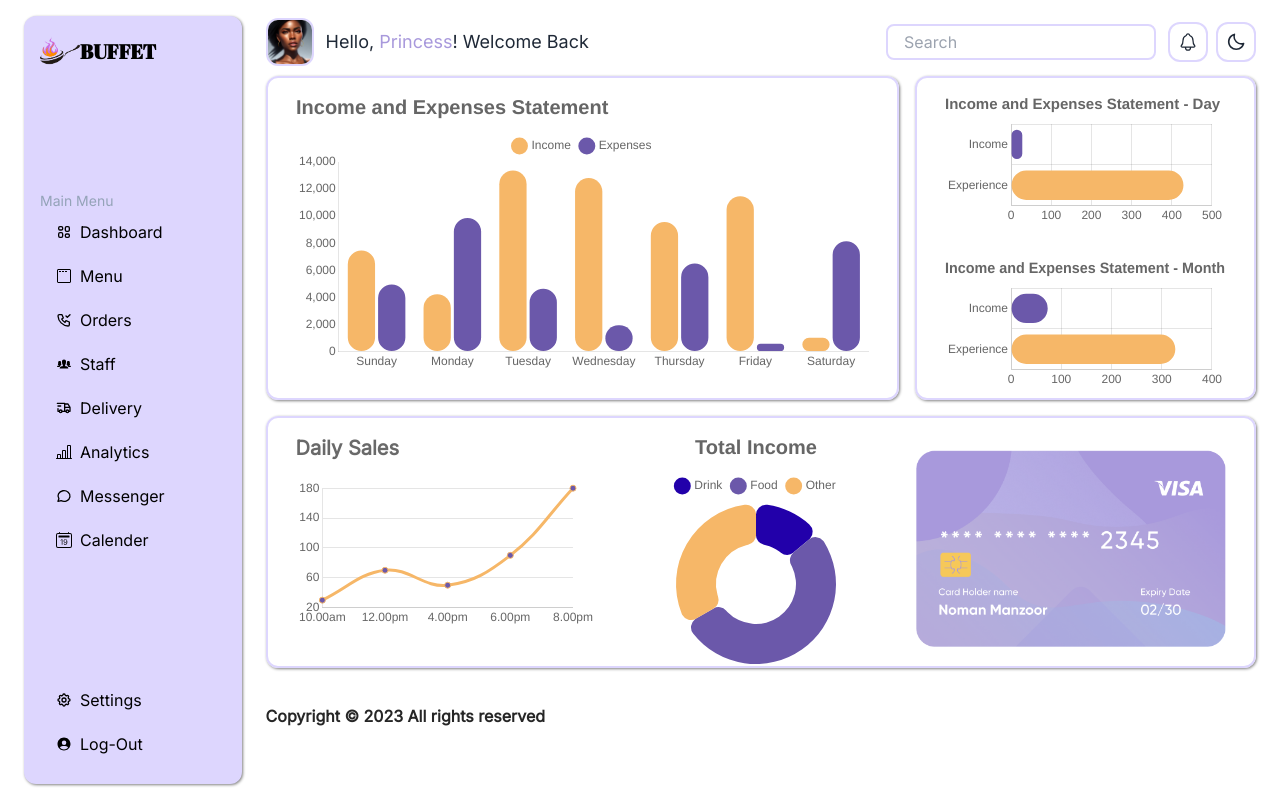
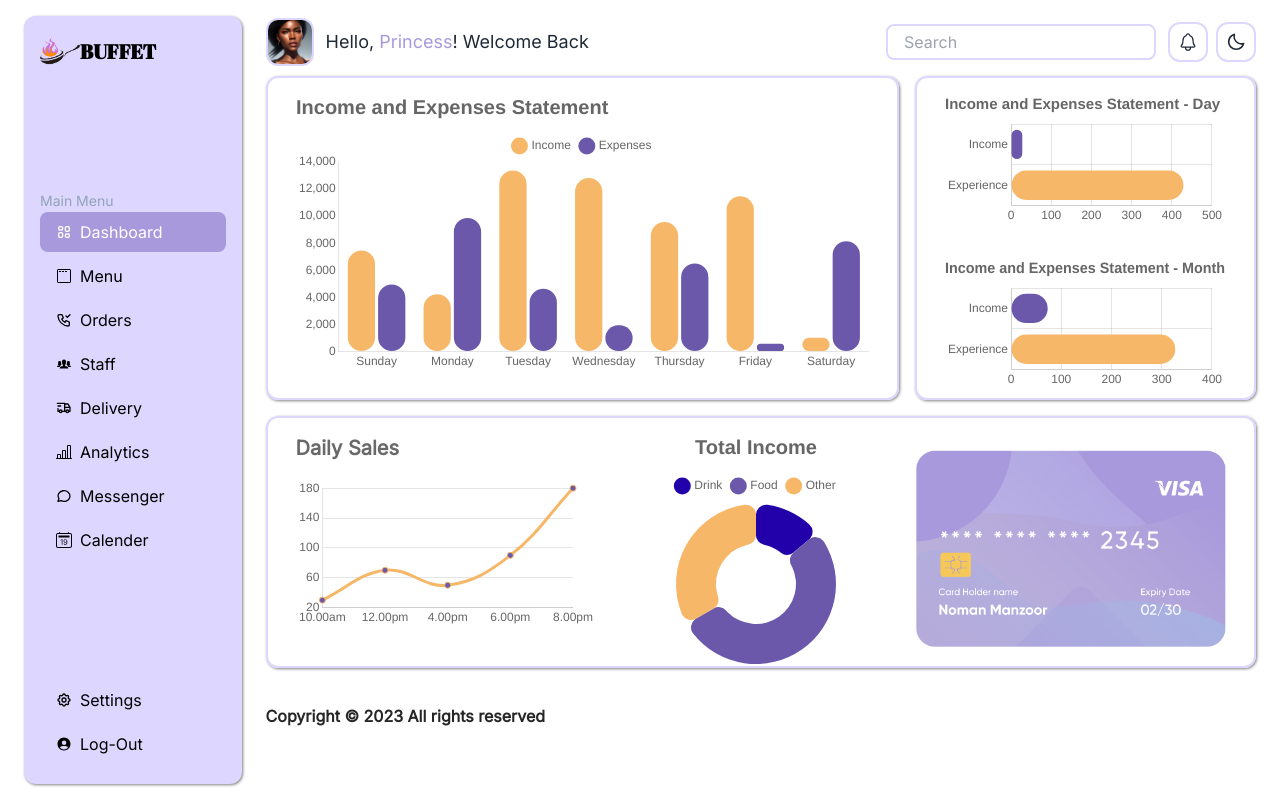
Before and after one commit to Safiyah07/buffet-dashboard, a React (Vite) app: page / in a window 1280 px wide. Built offline with nearby package versions, Linux system fonts and the light colour scheme.

Commit message:
dashboard pathnames

```diff
--- a/src/App.jsx
+++ b/src/App.jsx
@@ -28,12 +28,12 @@ function App() {
 						<div className='w-full grow-[5] xl:ml[12vw] max_lg:ml-[18.5vw] min_lg:ml-[20.5vw] lg:ml-[17vw] lg:pl-2 max_md:px-2'>
 							<Navbar />
 							<Routes>
-							<Route
+							{/* <Route
 									path='/'
 									element={<Dashboard />}
-								></Route>
+								></Route> */}
 								<Route
-									path='/dashboard'
+									path='/'
 									element={<Dashboard />}
 								></Route>
 								<Route
--- a/src/components/DashboardSidebar.jsx
+++ b/src/components/DashboardSidebar.jsx
@@ -18,41 +18,49 @@ function DashboardSidebar() {
 			id: 1,
 			title: 'dashboard',
 			icon: <TbLayout2 />,
+			link: ''
 		},
 		{
 			id: 2,
 			title: 'menu',
 			icon: <VscLayoutMenubar />,
+			link: 'menu'
 		},
 		{
 			id: 3,
 			title: 'orders',
 			icon: <TbPhoneCheck />,
+			link: 'orders'
 		},
 		{
 			id: 4,
 			title: 'staff',
 			icon: <IoIosPeople />,
+			link: 'staff'
 		},
 		{
 			id: 5,
 			title: 'delivery',
 			icon: <TbTruckDelivery />,
+			link: 'delivery'
 		},
 		{
 			id: 6,
 			title: 'analytics',
 			icon: <BsBarChartLine />,
+			link: 'analytics'
 		},
 		{
 			id: 7,
 			title: 'messenger',
 			icon: <TbMessageCircle2 />,
+			link: 'messenger'
 		},
 		{
 			id: 6,
 			title: 'calender',
 			icon: <BsCalendar2Date />,
+			link: 'calender'
 		},
 	]
 
@@ -110,9 +118,9 @@ function DashboardSidebar() {
 									className='capitalize'
 								>
 									<Link
-										to={`/${Item.title}`}
+										to={`/${Item.link}`}
 										className={`${
-											pathMatchRoute(`/${Item.title}`) &&
+											pathMatchRoute(`/${Item.link}`) &&
 											'text-white bg-light-purple'
 										} flex items-center mb-1 py-2 px-4 w-full rounded-lg hover:bg-light-purple hover:text-white`}
 									>
```
